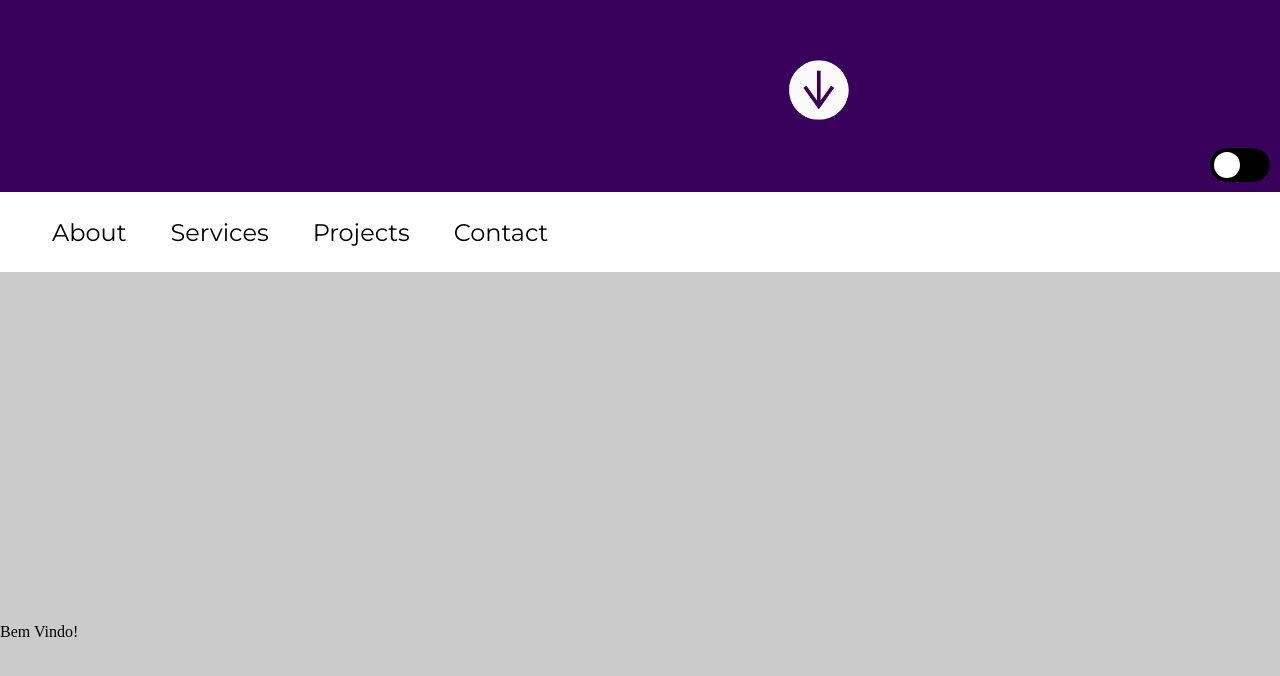
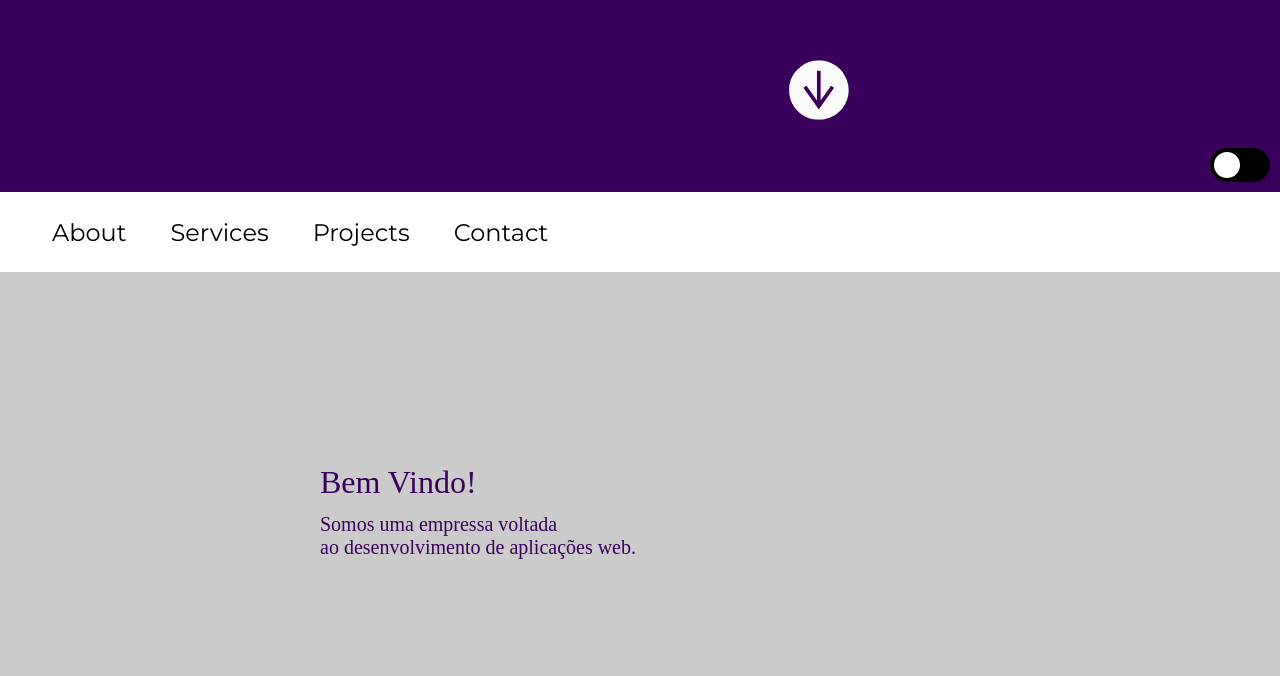
Before and after one commit to Edivaldo2004/wisecodes, a plain HTML site: page index.html in a window 1280 px wide. Shown: the part 608-1284 px from the top of the page. Drawn offline with Linux system fonts and the light colour scheme.

Commit message:
Alterações no site feitas com sucesso

```diff
--- a/css/style.css
+++ b/css/style.css
@@ -153,8 +153,23 @@ body {
     background-color: #CBCBCB;
     height: 90vh;
     display: flex;
-    align-items: center;
     position: relative;
   }
 
+  .navbar-container{
+   margin-left: 25%;
+   margin-top: 12%;
+  }
+
+  .nav-title2{
+   color: #3A015C;
+   font-size: 32px;
+   margin-top: 12%;
+  }
+
+  .nav-text{
+    font-size: 20px;
+    margin-top: 4%;
+  }
+
 }
--- a/index.html
+++ b/index.html
@@ -45,7 +45,16 @@
       </header>
 
     <nav>
+        <div class="navbar-container">
+      <div class="nav-title2">
      <p>Bem Vindo!</p>
+
+      <div class="nav-text">
+     <p>Somos uma empressa voltada</p>
+     <p>ao desenvolvimento de aplicações web.</p>
+      </div>
+    </div>
+</div>
     </nav>
 
     <footer>
```
